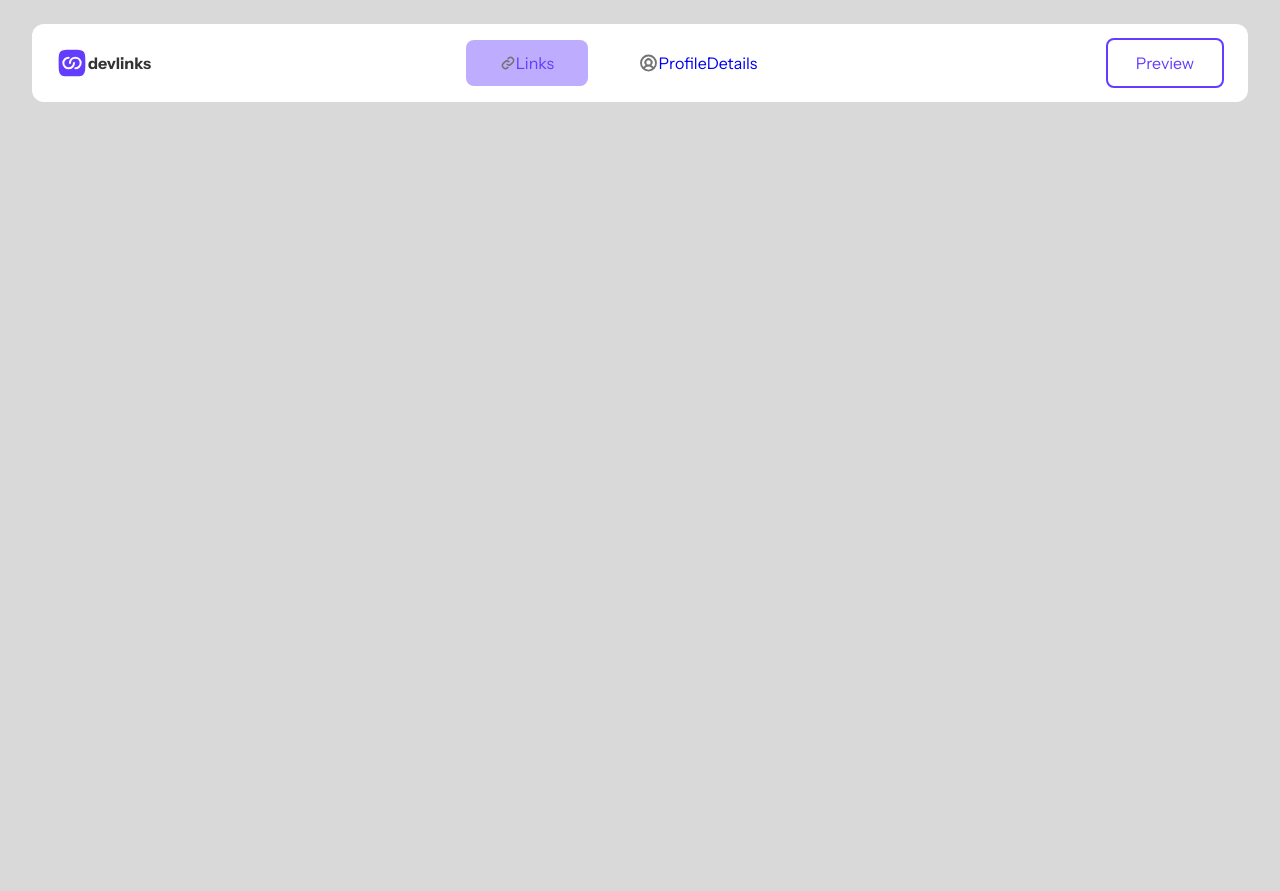
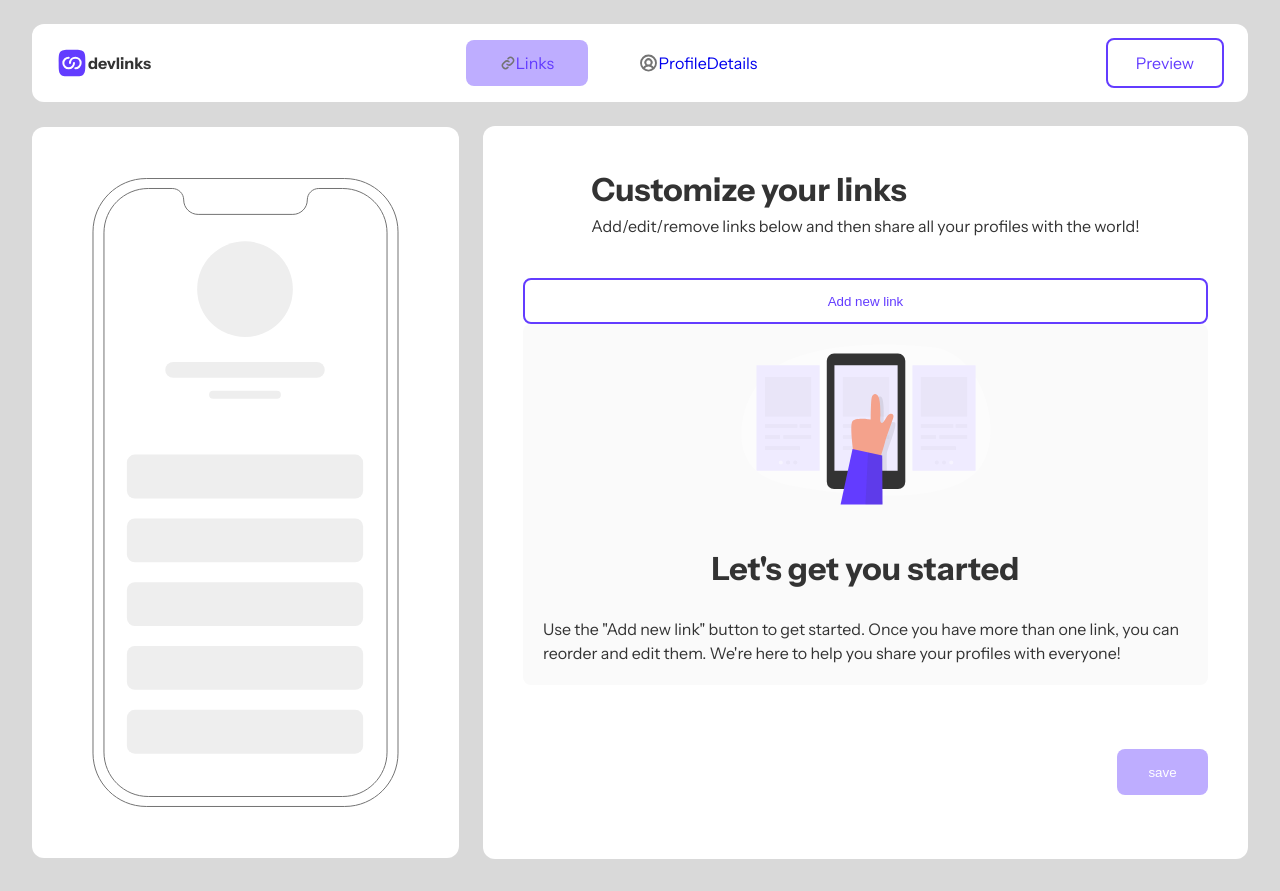
Before and after one commit to 10Nikus/link, a Next.js app: page /links in a window 1280 px wide. Before the commit the page ends 800 px from the top, so only its background shows below. Built offline with nearby package versions, Linux system fonts and the light colour scheme.

Commit message:
Refactor profile details page and fix logo SVG attributes

```diff
--- /dev/null
+++ b/src/app/(profile)/details/page.module.css
@@ -0,0 +1,9 @@
+.mainDiv {
+  display: flex;
+  flex-direction: column;
+  align-items: center;
+  justify-content: center;
+  width: 808px;
+  border-radius: 12px;
+  background-color: var(--white);
+}
--- /dev/null
+++ b/src/app/(profile)/layout.module.css
@@ -0,0 +1,19 @@
+.mainDiv {
+  display: flex;
+  flex-direction: row;
+  align-items: center;
+  justify-content: center;
+  padding: 24px;
+  padding-top: 0;
+  margin: 0;
+  gap: 24px;
+}
+
+.linksDiv {
+  background-color: var(--white);
+  border-radius: 12px;
+  display: flex;
+  justify-content: center;
+  align-items: center;
+  padding: 50px 60px;
+}
--- /dev/null
+++ b/src/app/(profile)/layout.tsx
@@ -0,0 +1,50 @@
+import ProfileNavbar from "@/components/navbar/ProfileNavbar/ProfileNavbar";
+import { Metadata } from "next";
+import classes from "./layout.module.css";
+
+export const metadata: Metadata = {
+  title: "Create Next App",
+  description: "Generated by create next app",
+};
+
+export default function RootLayout({
+  children,
+}: Readonly<{
+  children: React.ReactNode;
+}>) {
+  return (
+    <>
+      <ProfileNavbar />
+      <div className={classes.mainDiv}>
+        <div className={classes.linksDiv}>
+          <svg
+            xmlns="http://www.w3.org/2000/svg"
+            width="307"
+            height="631"
+            fill="none"
+            viewBox="0 0 308 632"
+          >
+            <path
+              stroke="#737373"
+              d="M1 54.5C1 24.953 24.953 1 54.5 1h199C283.047 1 307 24.953 307 54.5v523c0 29.547-23.953 53.5-53.5 53.5h-199C24.953 631 1 607.047 1 577.5v-523Z"
+            />
+            <path
+              fill="#fff"
+              stroke="#737373"
+              d="M12 55.5C12 30.923 31.923 11 56.5 11h24C86.851 11 92 16.149 92 22.5c0 8.008 6.492 14.5 14.5 14.5h95c8.008 0 14.5-6.492 14.5-14.5 0-6.351 5.149-11.5 11.5-11.5h24c24.577 0 44.5 19.923 44.5 44.5v521c0 24.577-19.923 44.5-44.5 44.5h-195C31.923 621 12 601.077 12 576.5v-521Z"
+            />
+            <circle cx="153.5" cy="112" r="48" fill="#EEE" />
+            <rect width="160" height="16" x="73.5" y="185" fill="#EEE" rx="8" />
+            <rect width="72" height="8" x="117.5" y="214" fill="#EEE" rx="4" />
+            <rect width="237" height="44" x="35" y="278" fill="#EEE" rx="8" />
+            <rect width="237" height="44" x="35" y="342" fill="#EEE" rx="8" />
+            <rect width="237" height="44" x="35" y="406" fill="#EEE" rx="8" />
+            <rect width="237" height="44" x="35" y="470" fill="#EEE" rx="8" />
+            <rect width="237" height="44" x="35" y="534" fill="#EEE" rx="8" />
+          </svg>
+        </div>
+        {children}
+      </div>
+    </>
+  );
+}
--- /dev/null
+++ b/src/app/(profile)/links/page.module.css
@@ -0,0 +1,55 @@
+.mainDiv {
+  display: flex;
+  flex-direction: column;
+  align-items: center;
+  padding: 40px;
+  width: 808px;
+  height: auto;
+  border-radius: 12px;
+  background-color: var(--white);
+  gap: 40px;
+}
+
+.emptyDiv {
+  display: flex;
+  flex-direction: column;
+  align-items: center;
+  justify-content: center;
+  background-color: var(--lighter-grey);
+  border-radius: 8px;
+  padding: 20px;
+  gap: 40px;
+}
+
+.btnDiv {
+  width: 100%;
+  display: flex;
+  flex-direction: row;
+  justify-content: flex-end;
+  padding: 24px 0;
+}
+
+.addNewBtn {
+  width: 100%;
+  border: 2px solid var(--violet);
+  color: var(--violet);
+  background-color: var(--white);
+  border-radius: 8px;
+  height: 46px;
+}
+
+.emptyDivContent {
+  display: flex;
+  flex-direction: column;
+  align-items: center;
+  gap: 24px;
+}
+
+.saveBtn {
+  color: var(--white);
+  background-color: var(--light-violet);
+  border: none;
+  border-radius: 8px;
+  height: 46px;
+  width: 91px;
+}
--- a/src/app/(profile)/links/page.tsx
+++ b/src/app/(profile)/links/page.tsx
@@ -1,5 +1,123 @@
-import ProfileNavbar from "@/components/navbar/ProfileNavbar/ProfileNavbar";
+import classes from "./page.module.css";
 
 export default function Links() {
-  return <ProfileNavbar />;
+  return (
+    <div className={classes.mainDiv}>
+      <div>
+        <h1 className="headingMedium">Customize your links</h1>
+        <p className="bodyMedium">
+          Add/edit/remove links below and then share all your profiles with the
+          world!
+        </p>
+      </div>
+      <div>
+        <button className={classes.addNewBtn}>Add new link</button>
+        <div className={classes.emptyDiv}>
+          <svg
+            xmlns="http://www.w3.org/2000/svg"
+            width="250"
+            height="161"
+            fill="none"
+            viewBox="0 0 250 161"
+          >
+            <path
+              fill="#fff"
+              d="M48.694 15.421C23.379 25.224 4.594 50.068.858 80.128c-3.12 25.331 4.335 53.318 48.23 61.291 85.406 15.52 173.446 17.335 193.864-24.525 20.417-41.86-7.525-108.891-50.873-113.53C157.683-.326 98.146-3.721 48.694 15.42Z"
+              opacity=".3"
+            />
+            <path
+              fill="#333"
+              d="M157.022 9.567H93.044a7.266 7.266 0 0 0-7.266 7.267v120.91a7.266 7.266 0 0 0 7.266 7.266h63.978a7.266 7.266 0 0 0 7.267-7.266V16.834a7.266 7.266 0 0 0-7.267-7.267Z"
+            />
+            <path
+              fill="#333"
+              d="M125.033 140.872a5.687 5.687 0 1 0 0-11.374 5.687 5.687 0 0 0 0 11.374Z"
+              opacity=".03"
+            />
+            <path
+              fill="#EFEBFF"
+              d="M156.628 21.321H93.431V126.78h63.197V21.321Z"
+            />
+            <path
+              fill="#333"
+              d="M117.797 120.508a2.065 2.065 0 1 0 0-4.13 2.065 2.065 0 0 0 0 4.13Z"
+              opacity=".03"
+            />
+            <path
+              fill="#fff"
+              d="M125.033 120.508a2.066 2.066 0 1 0 0-4.132 2.066 2.066 0 0 0 0 4.132Z"
+              opacity=".44"
+            />
+            <path
+              fill="#333"
+              d="M132.269 120.508a2.066 2.066 0 1 0 0-4.132 2.066 2.066 0 0 0 0 4.132ZM148.199 32.953h-46.332v39.552h46.332V32.953ZM134.373 80.129h-32.506v3.621h32.506V80.13ZM148.199 80.129h-11.632v3.621h11.632V80.13ZM117.053 91.237h-15.186v3.622h15.186v-3.622ZM148.199 91.237H120.28v3.622h27.919v-3.622ZM136.954 102.353h-35.087v3.622h35.087v-3.622Z"
+              opacity=".03"
+            />
+            <path
+              fill="#EFEBFF"
+              d="M78.656 21.321H15.459V126.78h63.197V21.321Z"
+            />
+            <path
+              fill="#fff"
+              d="M39.825 120.508a2.065 2.065 0 1 0 0-4.13 2.065 2.065 0 0 0 0 4.13Z"
+              opacity=".44"
+            />
+            <path
+              fill="#333"
+              d="M47.061 120.508a2.065 2.065 0 1 0 0-4.13 2.065 2.065 0 0 0 0 4.13ZM54.297 120.508a2.065 2.065 0 1 0 0-4.13 2.065 2.065 0 0 0 0 4.13ZM70.227 32.953H23.895v39.552h46.332V32.953ZM56.4 80.129H23.895v3.621H56.4V80.13ZM70.227 80.129H58.595v3.621h11.632V80.13ZM39.08 91.237H23.896v3.622H39.08v-3.622ZM70.227 91.237h-27.92v3.622h27.92v-3.622ZM58.982 102.353H23.895v3.622h35.087v-3.622Z"
+              opacity=".03"
+            />
+            <path
+              fill="#EFEBFF"
+              d="M234.6 21.321h-63.197V126.78H234.6V21.321Z"
+            />
+            <path
+              fill="#333"
+              d="M195.769 120.508a2.065 2.065 0 1 0 0-4.13 2.065 2.065 0 0 0 0 4.13ZM203.005 120.508a2.066 2.066 0 1 0 0-4.132 2.066 2.066 0 0 0 0 4.132Z"
+              opacity=".03"
+            />
+            <path
+              fill="#fff"
+              d="M210.242 120.508a2.066 2.066 0 1 0-.001-4.131 2.066 2.066 0 0 0 .001 4.131Z"
+              opacity=".44"
+            />
+            <path
+              fill="#333"
+              d="M226.171 32.953h-46.332v39.552h46.332V32.953ZM212.345 80.129h-32.506v3.621h32.506V80.13ZM226.171 80.129h-11.632v3.621h11.632V80.13ZM195.025 91.237h-15.186v3.622h15.186v-3.622ZM226.179 91.237H198.26v3.622h27.919v-3.622ZM214.926 102.353h-35.087v3.622h35.087v-3.622Z"
+              opacity=".03"
+            />
+            <path
+              fill="#333"
+              d="M146.597 145.041c0-.76-1.61-31.891-.577-36.522 1.033-4.632 10.509-27.274 8.011-29.917-2.498-2.642-11.648 3.372-11.648 3.372s1.671-27.267-2.278-29.21c-3.948-1.944-5.702 5.671-5.702 5.671L132.3 88.936l-10.418 55.96 24.715.145Z"
+              opacity=".1"
+            />
+            <path
+              fill="#F4A28C"
+              d="M139.559 113.295c1.328-5.316 3.325-10.502 4.601-15.87.843-3.553 6.295-18.405 7.821-22.779.47-1.344.873-2.969-.038-4.062a2.646 2.646 0 0 0-2.422-.76 4.842 4.842 0 0 0-2.339 1.223c-1.519 1.337-4.32 7.95-6.371 7.943-2.482 0-1.313-6.834-1.381-8.148-.281-5.656.136-12.908-2.073-18.223-1.64-3.948-5.71-3.417-6.667.85-.957 4.268-.919 22.15-.919 22.15s-15.884-2.727-18.595 2.118c-2.711 4.844 1.868 35.618 1.868 35.618l26.515-.06Z"
+            />
+            <path
+              fill="#633CFF"
+              d="m141.495 160.5-.289-48.906-29.681-6.515L99.574 160.5h41.921Z"
+            />
+            <path
+              fill="#333"
+              d="m141.495 160.5-.289-48.906-14.168-3.113-2.536 52.019h16.993Z"
+              opacity=".1"
+            />
+          </svg>
+          <div className={classes.emptyDivContent}>
+            <h1 className="headingMedium">Let's get you started</h1>
+            <p className="bodyMedium">
+              Use the "Add new link" button to get started. Once you have more
+              than one link, you can reorder and edit them. We're here to help
+              you share your profiles with everyone!
+            </p>
+          </div>
+        </div>
+      </div>
+      <div className={classes.btnDiv}>
+        <button className={classes.saveBtn}>save</button>
+      </div>
+    </div>
+  );
 }
--- a/src/components/logo/LargeLogo/LargeLogo.tsx
+++ b/src/components/logo/LargeLogo/LargeLogo.tsx
@@ -12,9 +12,9 @@ export default function LargeLogo() {
       >
         <path
           fill="#633CFF"
-          fill-rule="evenodd"
+          fillRule="evenodd"
           d="M5.774 34.225c2.443 2.442 6.37 2.442 14.226 2.442 7.857 0 11.785 0 14.225-2.442 2.442-2.438 2.442-6.368 2.442-14.225 0-7.857 0-11.785-2.442-14.226-2.438-2.44-6.368-2.44-14.225-2.44-7.857 0-11.785 0-14.226 2.44-2.44 2.443-2.44 6.37-2.44 14.226 0 7.857 0 11.785 2.44 14.225Zm10.06-19.642A5.416 5.416 0 1 0 21.25 20a1.25 1.25 0 1 1 2.5 0 7.917 7.917 0 1 1-7.916-7.916 1.25 1.25 0 0 1 0 2.5ZM29.584 20a5.417 5.417 0 0 1-5.417 5.417 1.25 1.25 0 0 0 0 2.5A7.917 7.917 0 1 0 16.25 20a1.25 1.25 0 0 0 2.5 0 5.416 5.416 0 1 1 10.834 0Z"
-          clip-rule="evenodd"
+          clipRule="evenodd"
         />
         <path
           fill="#333"
--- a/src/components/logo/SmallLogo/SmallLogo.tsx
+++ b/src/components/logo/SmallLogo/SmallLogo.tsx
@@ -13,9 +13,9 @@ export default function LargeLogo() {
       >
         <path
           fill="#633CFF"
-          fill-rule="evenodd"
+          fillRule="evenodd"
           d="M4.619 27.38c1.954 1.953 5.095 1.953 11.38 1.953 6.286 0 9.429 0 11.38-1.953 1.954-1.95 1.954-5.095 1.954-11.38 0-6.286 0-9.428-1.953-11.381C25.43 2.667 22.285 2.667 16 2.667c-6.286 0-9.428 0-11.381 1.952-1.952 1.954-1.952 5.095-1.952 11.38 0 6.286 0 9.429 1.952 11.38Zm8.047-15.713A4.333 4.333 0 1 0 17 16a1 1 0 0 1 2 0 6.333 6.333 0 1 1-6.334-6.334 1 1 0 1 1 0 2Zm11 4.333a4.333 4.333 0 0 1-4.333 4.333 1 1 0 1 0 0 2A6.333 6.333 0 1 0 13 16a1 1 0 1 0 2 0 4.334 4.334 0 0 1 8.666 0Z"
-          clip-rule="evenodd"
+          clipRule="evenodd"
         />
       </svg>
     </div>
```
Also changed, not shown: src/app/(profile)/details/page.tsx (+6 -2 lines).
